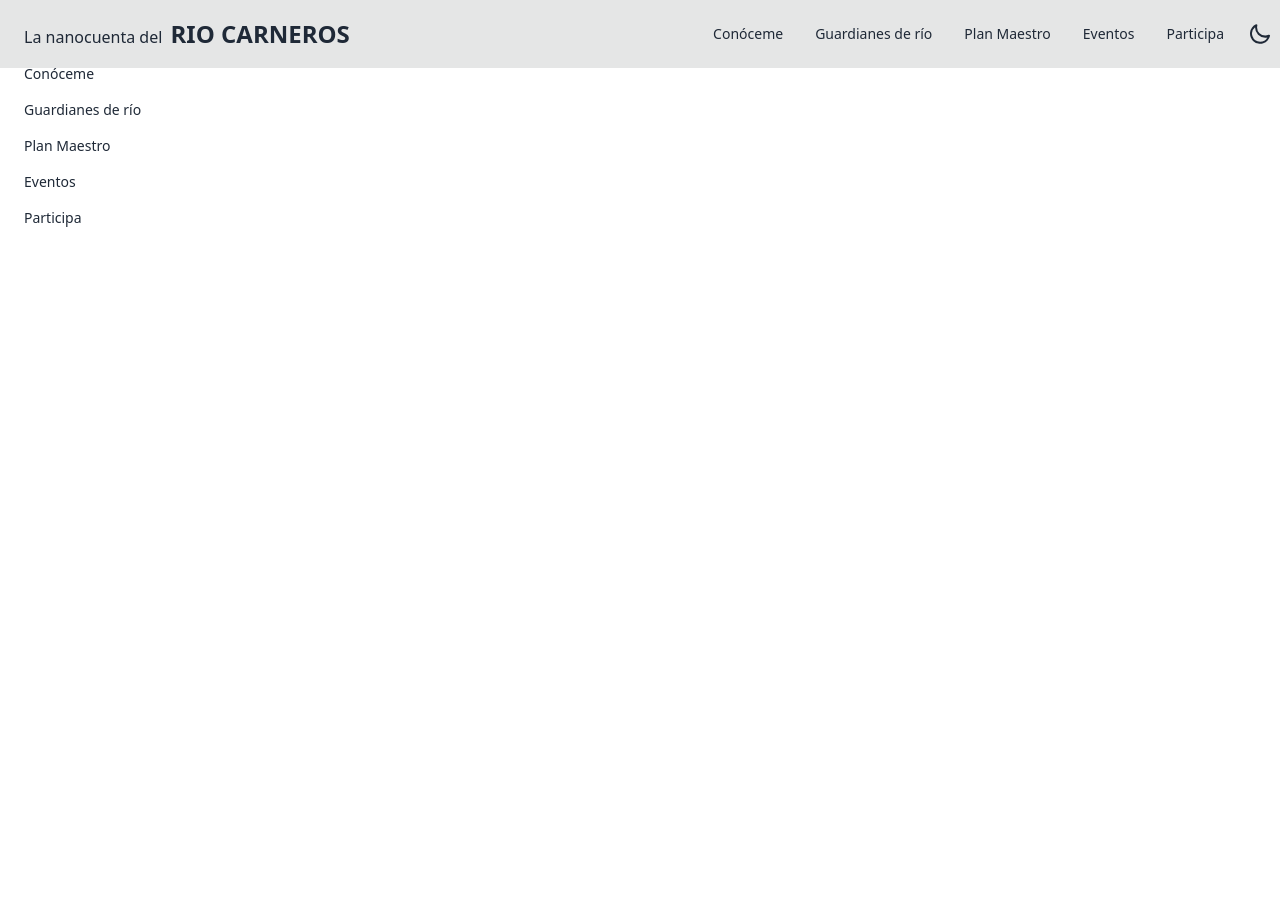
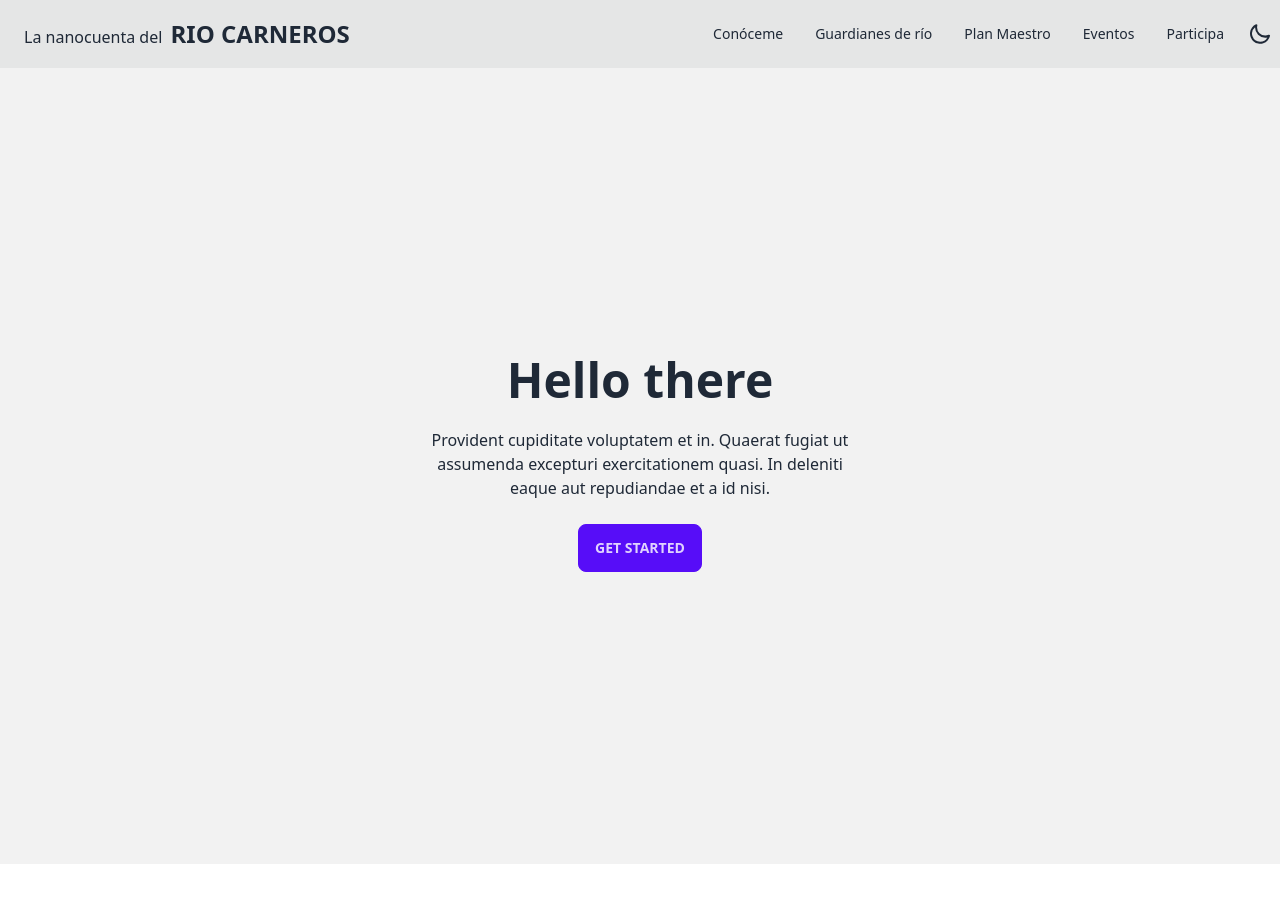
Before and after one commit to RobertoVRz/RioCarneros-Web, a Next.js app: page /conoceme in a window 1280 px wide. Shown: the top 902 px of the page. Before the commit the page ends 800 px from the top, so only its background shows below. Built offline with nearby package versions, Linux system fonts and the light colour scheme.

Commit message:
Chore: nuevos componentes para conoceme

```diff
--- a/src/components/conoceme/Hero.jsx
+++ b/src/components/conoceme/Hero.jsx
@@ -1,9 +1,20 @@
-import React from 'react'
 
 function Hero() {
   return (
-    <div>Hero</div>
-  )
+    <div className="hero min-h-screen bg-base-200">
+      <div className="hero-content text-center">
+        <div className="max-w-md">
+          <h1 className="text-5xl font-bold">Hello there</h1>
+          <p className="py-6">
+            Provident cupiditate voluptatem et in. Quaerat fugiat ut assumenda
+            excepturi exercitationem quasi. In deleniti eaque aut repudiandae et
+            a id nisi.
+          </p>
+          <button className="btn btn-primary">Get Started</button>
+        </div>
+      </div>
+    </div>
+  );
 }
 
-export default Hero
+export default Hero;
--- /dev/null
+++ b/src/components/conoceme/Historia.jsx
@@ -0,0 +1,11 @@
+import React from "react";
+
+function Historia() {
+  return (
+    <div className="h-screen w-screen flex justify-center items-center">
+      Historia
+    </div>
+  );
+}
+
+export default Historia;
--- a/src/pages/conoceme.jsx
+++ b/src/pages/conoceme.jsx
@@ -1,7 +1,20 @@
-import React from 'react'
+import Hero from "@/components/conoceme/Hero";
+import Historia from "@/components/conoceme/Historia";
+import Head from "next/head";
 
 export default function Conoceme() {
   return (
-    <div>conoceme</div>
-  )
+    <>
+      <Head>
+        <title>Río Carneros | Conóceme</title>
+        <meta name="description" content="Río Carneros | Conóceme" />
+        <meta name="viewport" content="width=device-width, initial-scale=1" />
+        <link rel="icon" href="/favicon.ico" />
+      </Head>
+      <div className="pt-10">
+        <Hero />
+        <Historia />
+      </div>
+    </>
+  );
 }
```
